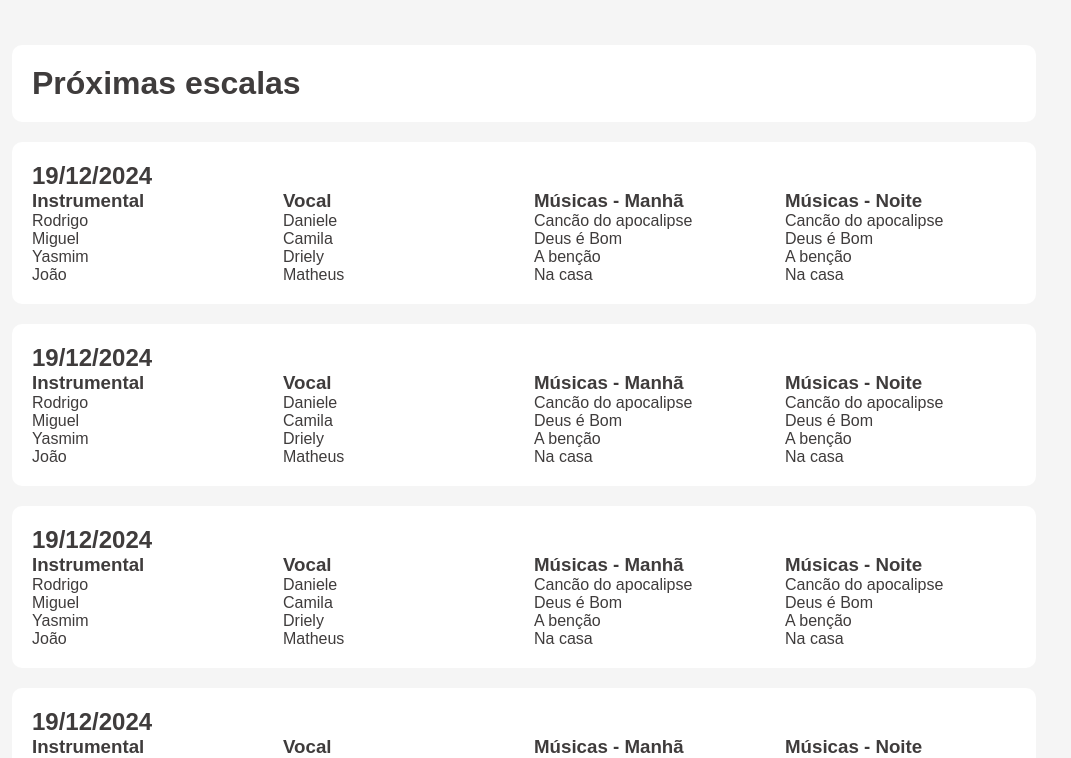
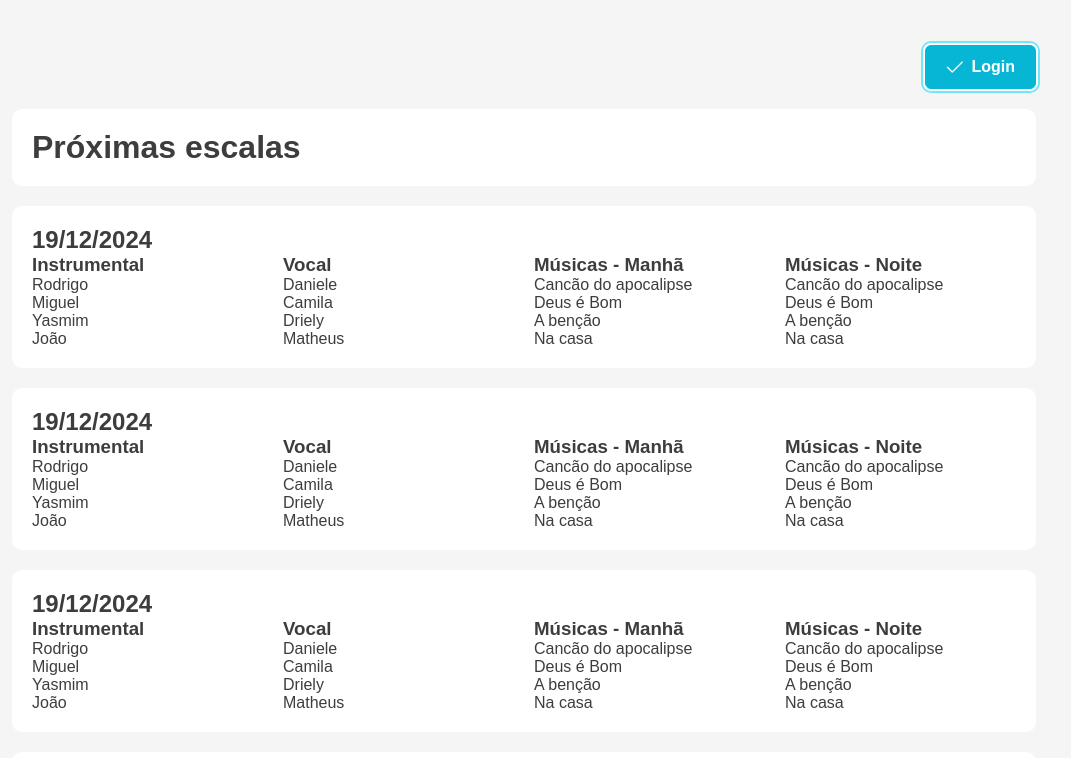
Before and after one commit to rodrigomes002/escalas-frontend, a React (Vite) app: page / in a window 1280 px wide. Shown: the top 758 px of the page, without its empty margins (116-1187 px from the left). Built offline with nearby package versions, Linux system fonts and the light colour scheme; a web font is replaced by a local one.

Commit message:
Botão para logar

```diff
--- a/src/Pages/Login.jsx
+++ b/src/Pages/Login.jsx
@@ -43,7 +43,7 @@ const Login = () => {
               type="password"
               value={password}
               onChange={(e) => setPassword(e.target.value)}
-              className="p-inputtext p-component"
+              className="p-inputtext p-component mb"
               style={{ width: "100%" }}
             />
           </div>
--- a/src/Pages/ProximasEscalas.jsx
+++ b/src/Pages/ProximasEscalas.jsx
@@ -1,11 +1,23 @@
 import React from "react";
 import { UserContext } from "../Context/UserContext";
+import { Button } from "primereact/button";
+import { useNavigate } from "react-router-dom";
 
 const ProximasEscalas = () => {
+  const navigate = useNavigate();
   const { login } = React.useContext(UserContext);
   return (
     !login && (
       <div className="proximas-escalas-container">
+        <div className="flex-end mb mt">
+          <Button
+            label="Login"
+            onClick={() => navigate("/login")}
+            icon="pi pi-check"
+            autoFocus
+          />
+        </div>
+
         <header className="mb">
           <h1 className="box bg-6">Próximas escalas</h1>
         </header>
```
